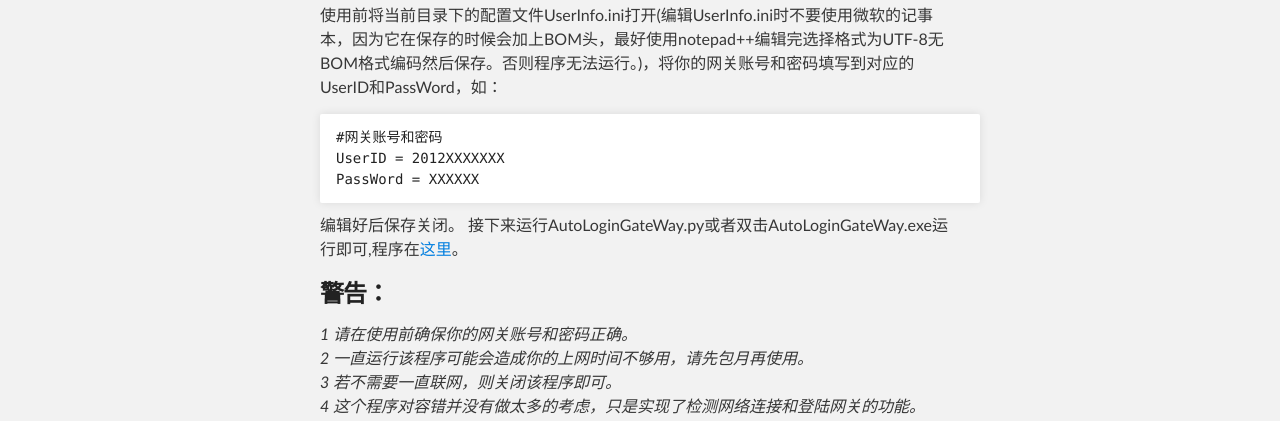
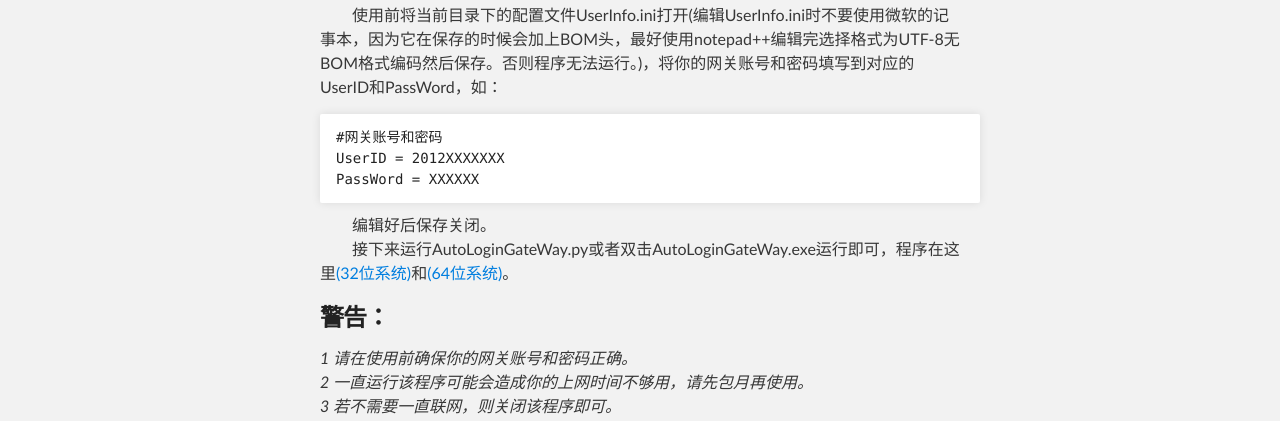
Before and after one commit to jeremybai/AutoLoginGateWay, a plain HTML site: page index.html in a window 1280 px wide. Shown: the part 325-746 px from the top of the page. Drawn offline with Linux system fonts and the light colour scheme.

Commit message:
Create gh-pages branch via GitHub

```diff
--- a/index.html
+++ b/index.html
@@ -34,15 +34,15 @@
         <h2>
 <a name="%E8%87%AA%E5%8A%A8%E7%99%BB%E5%BD%95%E8%8B%8F%E5%B7%9E%E5%A4%A7%E5%AD%A6%E7%BD%91%E5%85%B3%E8%84%9A%E6%9C%AC" class="anchor" href="#%E8%87%AA%E5%8A%A8%E7%99%BB%E5%BD%95%E8%8B%8F%E5%B7%9E%E5%A4%A7%E5%AD%A6%E7%BD%91%E5%85%B3%E8%84%9A%E6%9C%AC"><span class="octicon octicon-link"></span></a>自动登录苏州大学网关脚本</h2>
 
-<p>使用前将当前目录下的配置文件UserInfo.ini打开(编辑UserInfo.ini时不要使用微软的记事本，因为它在保存的时候会加上BOM头，最好使用notepad++编辑完选择格式为UTF-8无BOM格式编码然后保存。否则程序无法运行。)，将你的网关账号和密码填写到对应的UserID和PassWord，如：</p>
+<p>　　使用前将当前目录下的配置文件UserInfo.ini打开(编辑UserInfo.ini时不要使用微软的记事本，因为它在保存的时候会加上BOM头，最好使用notepad++编辑完选择格式为UTF-8无BOM格式编码然后保存。否则程序无法运行。)，将你的网关账号和密码填写到对应的UserID和PassWord，如：</p>
 
 <pre><code>#网关账号和密码
 UserID = 2012XXXXXXX
 PassWord = XXXXXX
 </code></pre>
 
-<p>编辑好后保存关闭。
-接下来运行AutoLoginGateWay.py或者双击AutoLoginGateWay.exe运行即可,程序在<a href="http://kuai.xunlei.com/d/ZmWaDoz8Ph3dUgQAef4">这里</a>。</p>
+<p>　　编辑好后保存关闭。<br>
+　　接下来运行AutoLoginGateWay.py或者双击AutoLoginGateWay.exe运行即可，程序在这里<a href="http://pan.baidu.com/s/1i33bXYX">(32位系统)</a>和<a href="http://pan.baidu.com/s/1mgG3f1u">(64位系统)</a>。</p>
 
 <h3>
 <a name="%E8%AD%A6%E5%91%8A" class="anchor" href="#%E8%AD%A6%E5%91%8A"><span class="octicon octicon-link"></span></a>警告：</h3>
--- a/params.json
+++ b/params.json
@@ -1 +1 @@
-{"name":"Autologingateway","tagline":"python写的自动登录网关脚本","body":"## 自动登录苏州大学网关脚本\r\n使用前将当前目录下的配置文件UserInfo.ini打开(编辑UserInfo.ini时不要使用微软的记事本，因为它在保存的时候会加上BOM头，最好使用notepad++编辑完选择格式为UTF-8无BOM格式编码然后保存。否则程序无法运行。)，将你的网关账号和密码填写到对应的UserID和PassWord，如：\r\n\r\n    #网关账号和密码\r\n    UserID = 2012XXXXXXX\r\n    PassWord = XXXXXX\r\n\r\n编辑好后保存关闭。\r\n接下来运行AutoLoginGateWay.py或者双击AutoLoginGateWay.exe运行即可,程序在[这里](http://kuai.xunlei.com/d/ZmWaDoz8Ph3dUgQAef4)。\r\n### 警告： ###\r\n*1 请在使用前确保你的网关账号和密码正确。*   \r\n*2 一直运行该程序可能会造成你的上网时间不够用，请先包月再使用。*  \r\n*3 若不需要一直联网，则关闭该程序即可。*  \r\n*4 这个程序对容错并没有做太多的考虑，只是实现了检测网络连接和登陆网关的功能。*\r\n\r\n## 补 ##\r\n### 2014.2.14 ###\r\n　　现在不需要修改配置文件，只需要打开exe文件输入用户名和密码即可。","google":"","note":"Don't delete this file! It's used internally to help with page regeneration."}
+{"name":"Autologingateway","tagline":"python写的自动登录网关脚本","body":"## 自动登录苏州大学网关脚本\r\n　　使用前将当前目录下的配置文件UserInfo.ini打开(编辑UserInfo.ini时不要使用微软的记事本，因为它在保存的时候会加上BOM头，最好使用notepad++编辑完选择格式为UTF-8无BOM格式编码然后保存。否则程序无法运行。)，将你的网关账号和密码填写到对应的UserID和PassWord，如：\r\n\r\n    #网关账号和密码\r\n    UserID = 2012XXXXXXX\r\n    PassWord = XXXXXX\r\n\r\n　　编辑好后保存关闭。   \r\n　　接下来运行AutoLoginGateWay.py或者双击AutoLoginGateWay.exe运行即可，程序在这里[(32位系统)](http://pan.baidu.com/s/1i33bXYX)和[(64位系统)](http://pan.baidu.com/s/1mgG3f1u)。\r\n### 警告： ###\r\n*1 请在使用前确保你的网关账号和密码正确。*   \r\n*2 一直运行该程序可能会造成你的上网时间不够用，请先包月再使用。*  \r\n*3 若不需要一直联网，则关闭该程序即可。*  \r\n*4 这个程序对容错并没有做太多的考虑，只是实现了检测网络连接和登陆网关的功能。*\r\n\r\n## 补 ##\r\n### 2014.2.14 ###\r\n　　现在不需要修改配置文件，只需要打开exe文件输入用户名和密码即可。","google":"","note":"Don't delete this file! It's used internally to help with page regeneration."}
```
